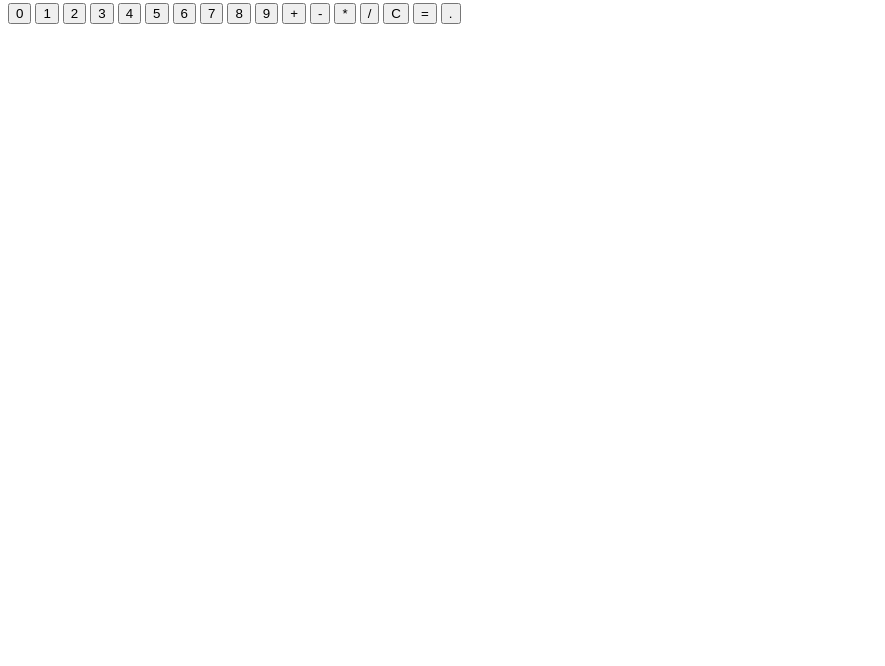
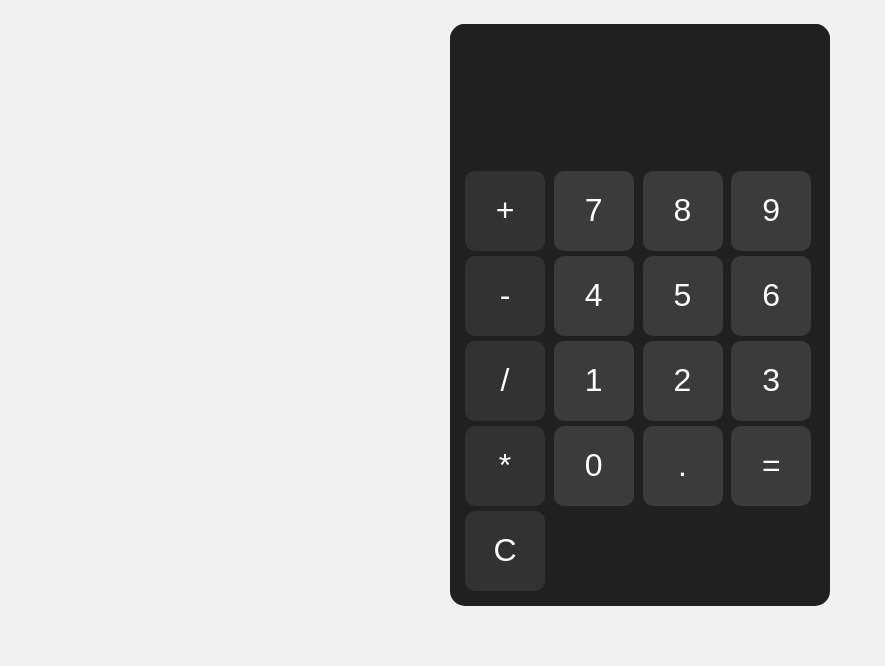
Before and after one commit to haradeva/javascript-practice-projects, a plain HTML site: page 03-calculator-app/index.html in a window 1280 px wide. Shown: the part 134-800 px from the top of the page, without its empty margins (0-885 px from the left). Drawn offline with Linux system fonts and the light colour scheme.

Commit message:
Update layout and styling for calculator display and buttons

```diff
--- a/03-calculator-app/index.html
+++ b/03-calculator-app/index.html
@@ -3,28 +3,36 @@
   <head>
     <meta charset="UTF-8" />
     <meta name="viewport" content="width=device-width, initial-scale=1.0" />
+    <link rel="stylesheet" href="style.css" />
     <title>Calculator</title>
   </head>
   <body>
+    <!-- Instead of headind add select calculator text and drop down box to select the type of calculator -->
     <h1>Calculator</h1>
     <br />
-    <input type="text" id="calculator" readonly /><br /><br />
-    <button onclick="onDisplay('0')">0</button>
-    <button onclick="onDisplay('1')">1</button>
-    <button onclick="onDisplay('2')">2</button>
-    <button onclick="onDisplay('3')">3</button>
-    <button onclick="onDisplay('4')">4</button>
-    <button onclick="onDisplay('5')">5</button>
-    <button onclick="onDisplay('6')">6</button>
-    <button onclick="onDisplay('7')">7</button>
-    <button onclick="onDisplay('8')">8</button>
-    <button onclick="onDisplay('9')">9</button>
-    <button onclick="onDisplay('+')">+</button>
-    <button onclick="onDisplay('-')">-</button>
-    <button onclick="onDisplay('*')">*</button>
-    <button onclick="onDisplay('/')">/</button>
-    <button onclick="onDisplay('C')">C</button>
-    <button onclick="onDisplay('=')">=</button>
-    <button onclick="onDisplay('.')">.</button>
+    <div id="calculator">
+      <input id="display" readonly />
+      <br /><br />
+      <div id="keys">
+        <button class="operator-btn" onclick="onDisplay('+')">+</button>
+        <button onclick="onDisplay('7')">7</button>
+        <button onclick="onDisplay('8')">8</button>
+        <button onclick="onDisplay('9')">9</button>
+        <button class="operator-btn" onclick="onDisplay('-')">-</button>
+        <button onclick="onDisplay('4')">4</button>
+        <button onclick="onDisplay('5')">5</button>
+        <button onclick="onDisplay('6')">6</button>
+        <button class="operator-btn" onclick="onDisplay('/')">/</button>
+        <button onclick="onDisplay('1')">1</button>
+        <button onclick="onDisplay('2')">2</button>
+        <button onclick="onDisplay('3')">3</button>
+        <button class="operator-btn" onclick="onDisplay('*')">*</button>
+        <button onclick="onDisplay('0')">0</button>
+        <button onclick="onDisplay('.')">.</button>
+        <button onclick="calculate()">=</button>
+        <button class="operator-btn" onclick="clearDisplay()">C</button>
+        <script src="script.js"></script>
+      </div>
+    </div>
   </body>
 </html>
--- a/03-calculator-app/style.css
+++ b/03-calculator-app/style.css
@@ -0,0 +1,64 @@
+body {
+  margin: 0;
+  display: flex;
+  flex-direction: column;
+  justify-content: center;
+  align-items: center;
+  height: 100vh;
+  background-color: rgb(241, 241, 241);
+}
+h1 {
+  color: #202020;
+}
+
+#calculator {
+  font-family: Arial, sans-serif;
+  background-color: #202020;
+  border-radius: 15px;
+  max-width: 380px;
+  overflow: hidden;
+}
+#display {
+  width: 100%;
+  padding: 20px;
+  font-size: 4rem;
+  background-color: #202020;
+  color: white;
+  border: none;
+  text-align: left;
+}
+
+#keys {
+  display: grid;
+  grid-template-columns: repeat(4, 1fr);
+  gap: 5px;
+  padding: 15px;
+}
+
+button {
+  width: 80px;
+  height: 80px;
+  border-radius: 10px;
+  border: none;
+  font-size: 2rem;
+  background-color: #3b3b3b;
+  color: white;
+  cursor: pointer;
+}
+
+button:hover {
+  background-color: #323232;
+}
+button:active {
+  background-color: #2f2f2f;
+}
+
+.operator-btn {
+  background-color: #323232;
+}
+.operator-btn:hover {
+  background-color: #3b3b3b;
+}
+.operator-btn:active {
+  background-color: #2f2f2f;
+}
```
